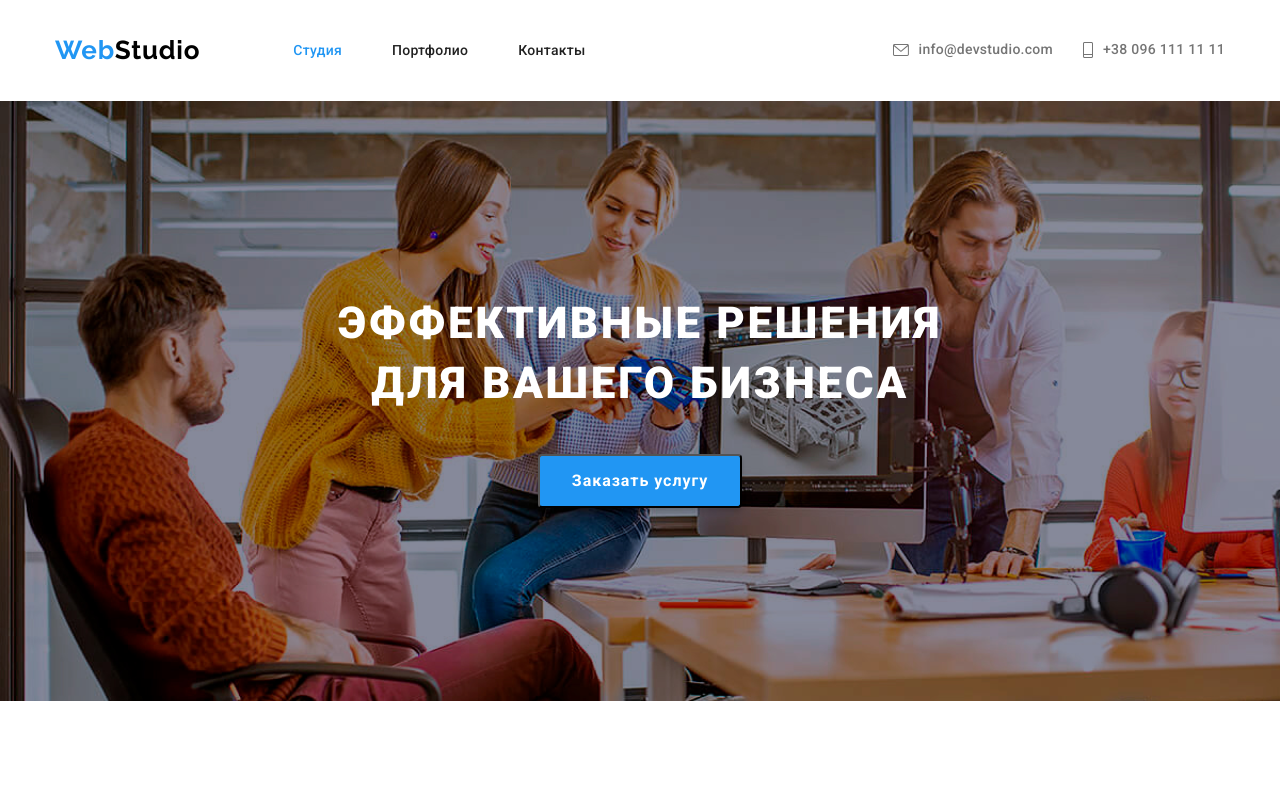
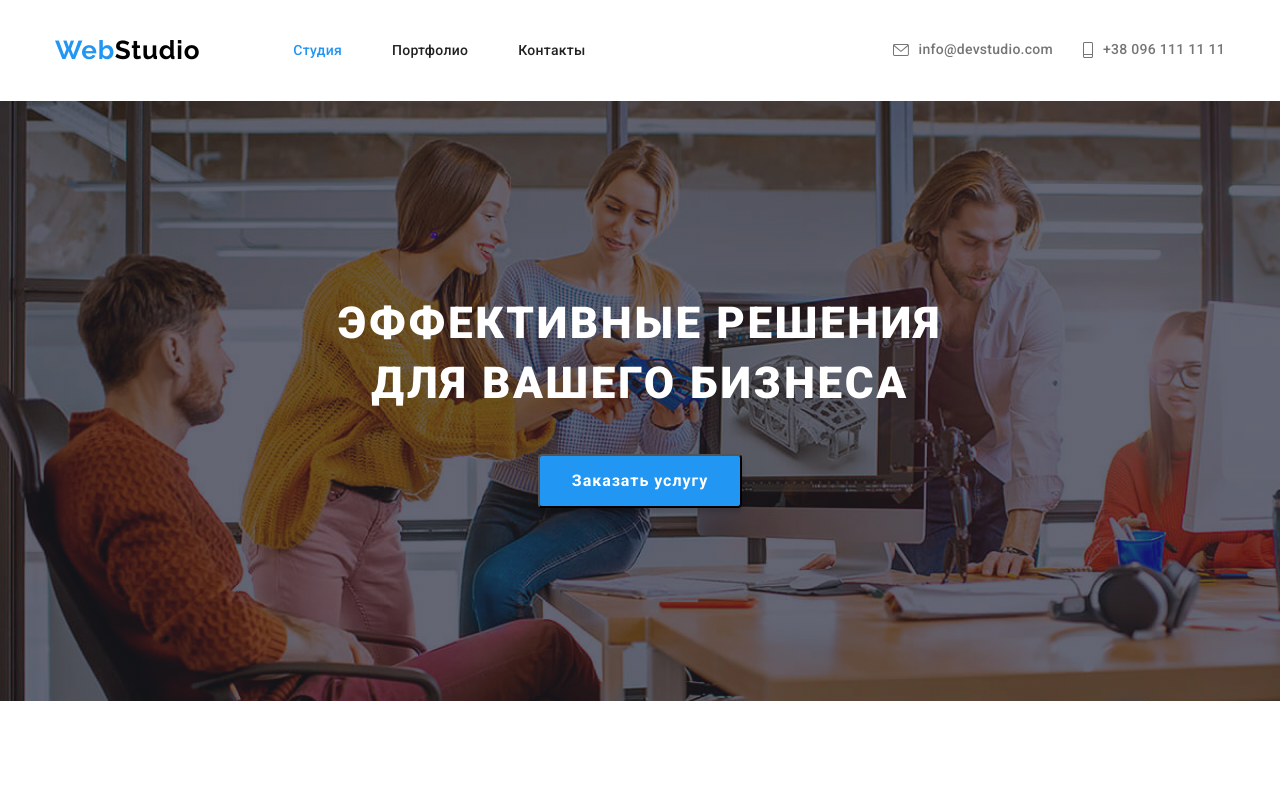
Before and after one commit to Rostyslav1988/go-it-markup-hw-04, a plain HTML site: page index.html in a window 1280 px wide. Shown: the top 792 px of the page. Drawn offline with nearby package versions, Linux system fonts and the light colour scheme.

Commit message:
Update style.css

```diff
--- a/css/style.css
+++ b/css/style.css
@@ -217,7 +217,7 @@ fill: var(--color-second-text);
     display: flex;
     justify-content: center;
     align-items: center;
-    background-image: url(../image/Img.png);
+    background-image: linear-gradient(rgba(47, 48, 58, 0.4), rgba(47, 48, 58, 0.4)), url(../image/Img.png);
     max-width: 1600px;
     background-repeat: no-repeat;
     height: 600px;
```
